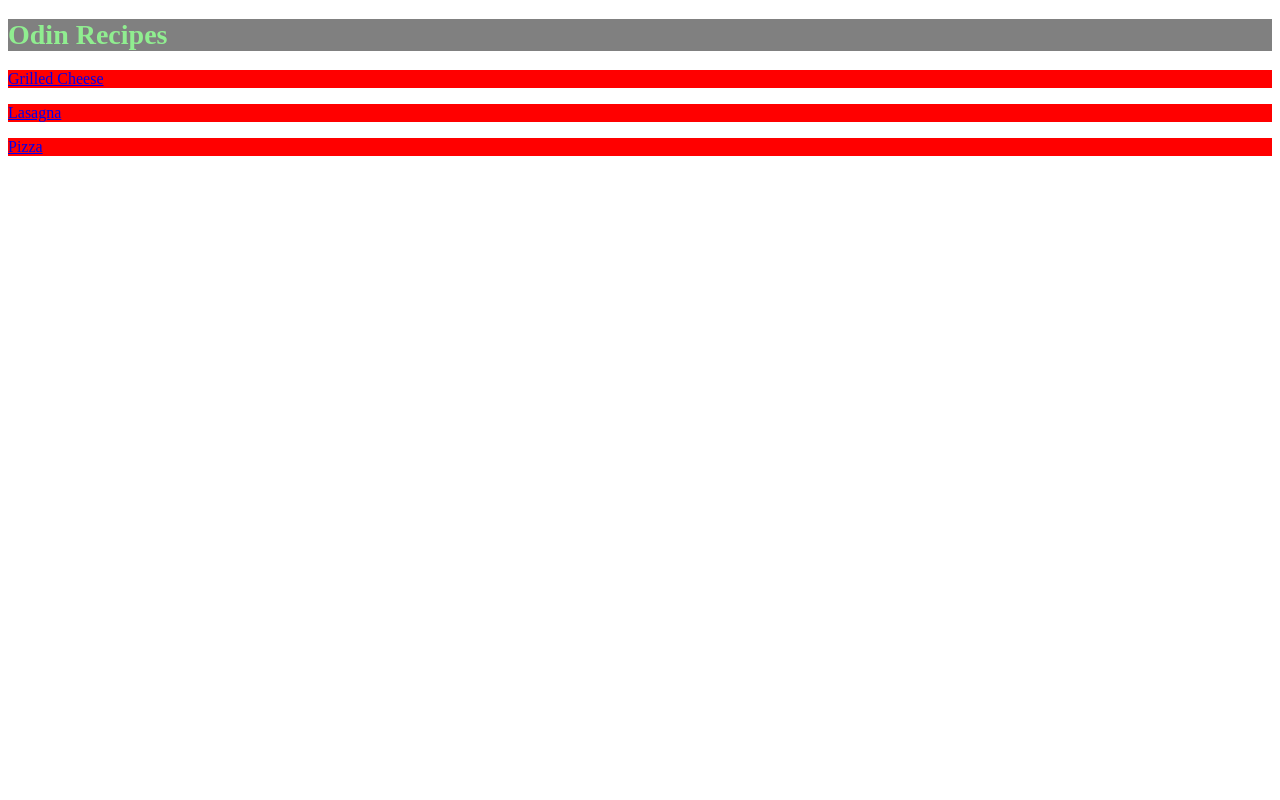
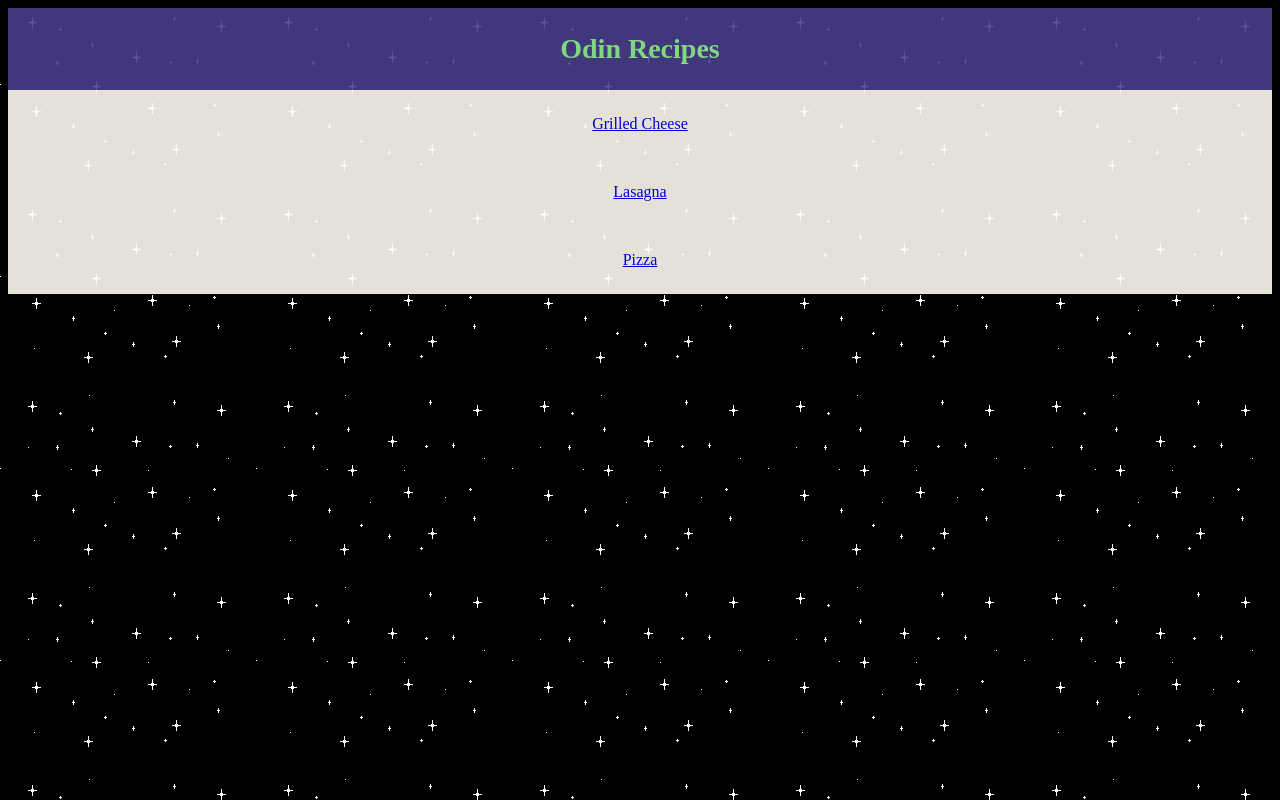
Before and after one commit to opeyer/odin-recipes, a plain HTML site: page index.html in a window 1280 px wide. Drawn offline with Linux system fonts and the light colour scheme.

Commit message:
Improve CSS on index and add bg gif

```diff
--- a/style.css
+++ b/style.css
@@ -1,10 +1,22 @@
 h1 {
-    background-color: grey;
+    background-color: darkslateblue;
     color: lightgreen;
     font-size: 28px;
+    margin: auto;
+    text-align: center;
+    padding: 25px;
+    opacity: 0.9;
 }
 
 p {
-    background-color: red;
+    background-color: floralwhite;
     font-size: 16px;
+    margin: auto;
+    text-align: center;
+    padding: 25px;
+    opacity: 0.9;
 }
+
+body {
+    background-image: url('img/tilebg.gif')
+}
```
Also changed, not shown: img/tilebg.gif (added).
